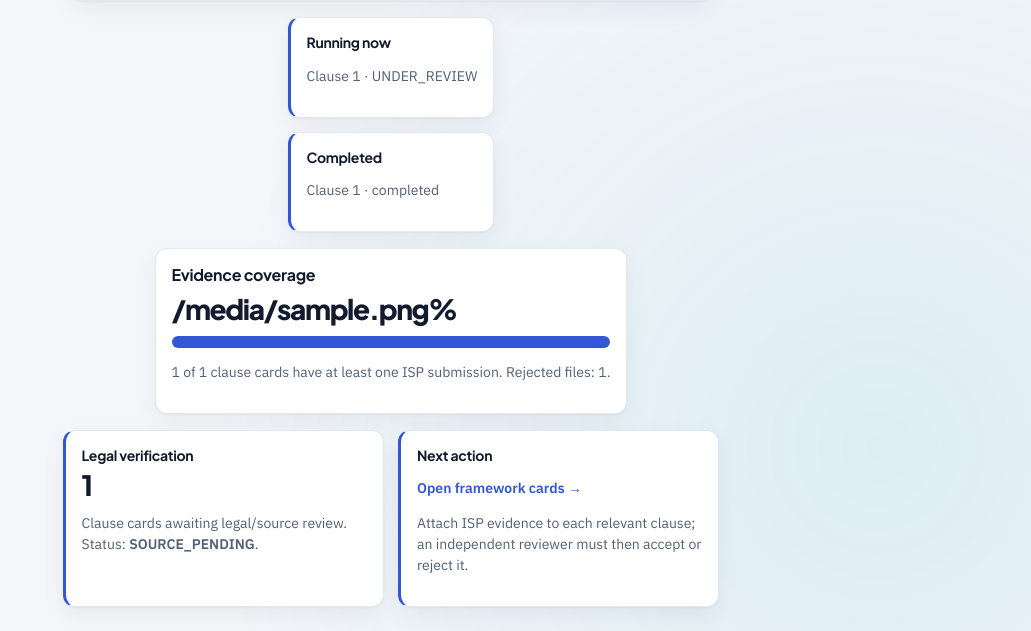
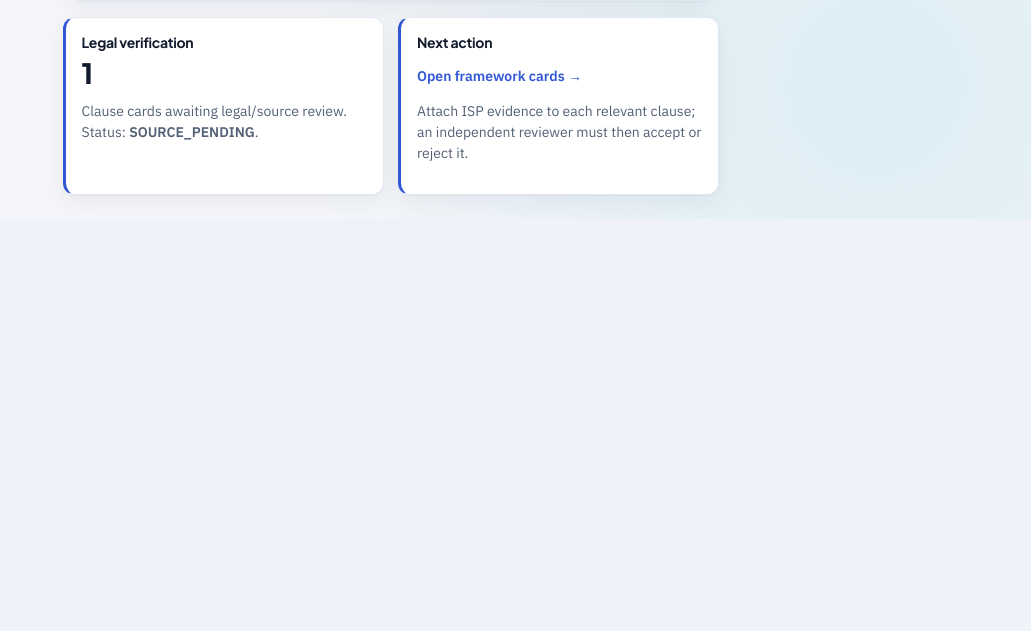
Before and after one commit to riz-coder/ConfigSentinel, a Django app: template templates/dashboard.html in a window 1280 px wide. Shown: the part 900-1531 px from the top of the page, without its empty margins (249-1280 px from the left). After the commit the page ends 1119 px from the top, so only its background shows below. Run offline with Django 5.2, Linux system fonts and the light colour scheme; tables that the repository leaves empty hold one stand-in row (values such as "Sample post"); the template is opened without the code that fills it: values that come from a table or form of the project are taken from there, most other values are stand-ins (such as "Sample title", 1, 10 or a date in 2020).

Commit message:
ui: simplify dashboard activity sections

```diff
--- a/templates/dashboard.html
+++ b/templates/dashboard.html
@@ -4,7 +4,5 @@
 <div class="warning"><strong>Legal result:</strong> unavailable until the source and clause mappings are independently reviewed. The percentage below is evidence coverage only — it is not a compliance score.</div>
 <div class="grid" style="margin-top:1rem"><div class="card"><div>Clause cards</div><div class="value">{{ clause_count }}</div></div><div class="card"><div>Evidence submitted</div><div class="value">{{ submitted_clause_count }}</div></div><div class="card"><div>Analysis running</div><div class="value">{{ analysis_running_count }}</div></div><div class="card"><div>Analysis completed</div><div class="value">{{ analysis_completed_count }}</div></div></div>
 <div class="card" style="margin-top:1rem"><h2>Clause assessment distribution</h2><div style="display:flex;gap:2rem;align-items:center;flex-wrap:wrap"><div role="img" aria-label="Clause assessment pie chart" style="width:230px;height:230px;border-radius:50%;background:conic-gradient({{ pie_gradient }});box-shadow:inset 0 0 0 1px #d9deea"></div><div style="display:grid;gap:.65rem"><div><span style="color:#22c55e">●</span> Compliant: <strong>{{ compliant_count }}</strong></div><div><span style="color:#f59e0b">●</span> Partial: <strong>{{ partial_count }}</strong></div><div><span style="color:#ef4444">●</span> Non-compliant: <strong>{{ non_compliant_count }}</strong></div><div><span style="color:#8b5cf6">●</span> Insufficient evidence: <strong>{{ insufficient_count }}</strong></div><div><span style="color:#3b82f6">●</span> Evidence awaiting analysis: <strong>{{ awaiting_analysis_count }}</strong></div><div><span style="color:#94a3b8">●</span> No evidence: <strong>{{ no_evidence_count }}</strong></div><small>Latest preliminary assessment per clause; not a legal certification.</small></div></div></div>
-<div class="grid" style="margin-top:1rem"><div class="card"><h3>Running now</h3>{% for job in running_jobs %}<p>Clause {{ job.subclause.regulation.number }} · {{ job.status }}</p>{% empty %}<p>No evidence analysis is running.</p>{% endfor %}</div><div class="card"><h3>Completed</h3>{% for job in completed_jobs %}<p>Clause {{ job.subclause.regulation.number }} · completed</p>{% empty %}<p>No completed analyses yet.</p>{% endfor %}</div></div>
-<div class="card" style="margin-top:1rem"><h2>Evidence coverage</h2><div class="value">{{ evidence_coverage }}%</div><div style="height:12px;background:#e6eaf3;border-radius:9px;overflow:hidden;margin:.8rem 0"><div style="height:100%;width:{{ evidence_coverage }}%;background:#3157d5"></div></div><p>{{ submitted_clause_count }} of {{ clause_count }} clause cards have at least one ISP submission. Rejected files: {{ rejected_count }}.</p></div>
 <div class="grid" style="margin-top:1rem"><div class="card"><h3>Legal verification</h3><div class="value">{{ legal_unverified_count }}</div><p>Clause cards awaiting legal/source review. Status: <strong>SOURCE_PENDING</strong>.</p></div><div class="card"><h3>Next action</h3><p><a href="{% url 'regulatory-center' %}">Open framework cards →</a></p><p>Attach ISP evidence to each relevant clause; an independent reviewer must then accept or reject it.</p></div></div>
 {% endblock %}
```
